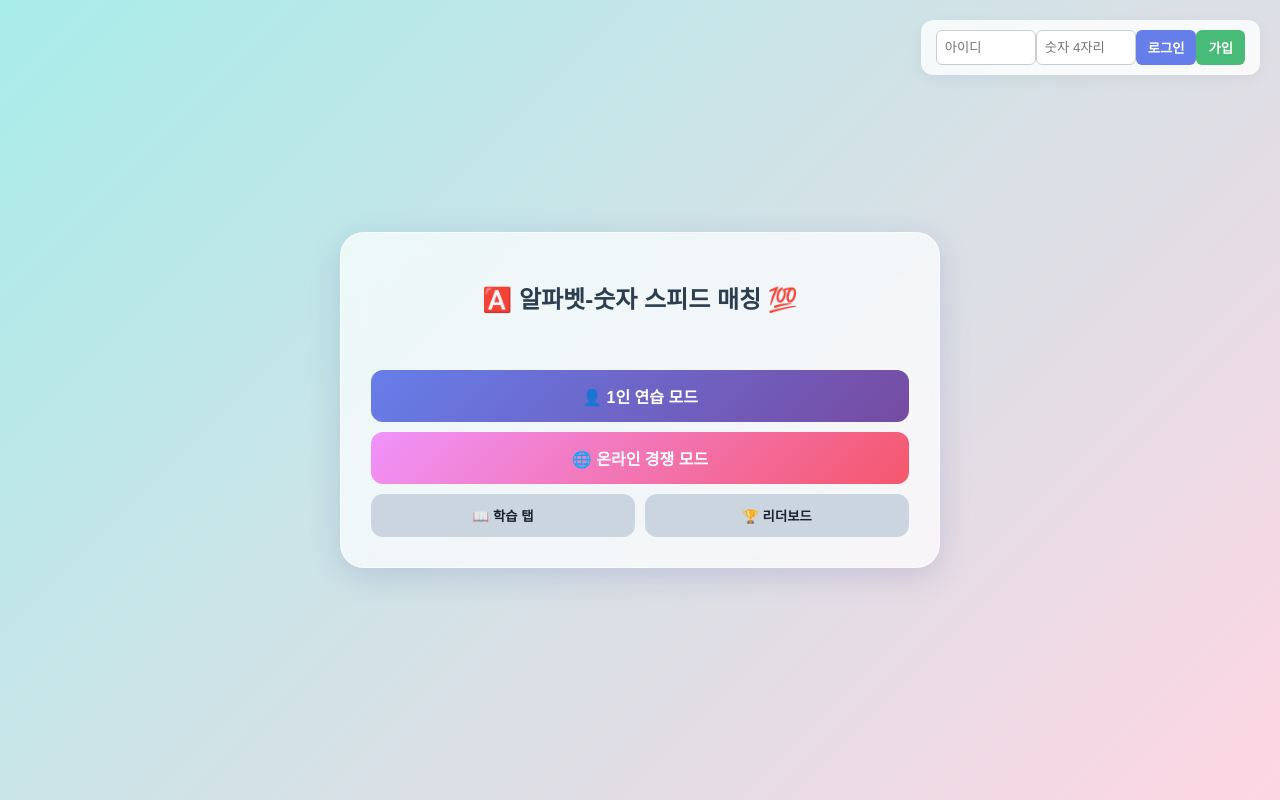
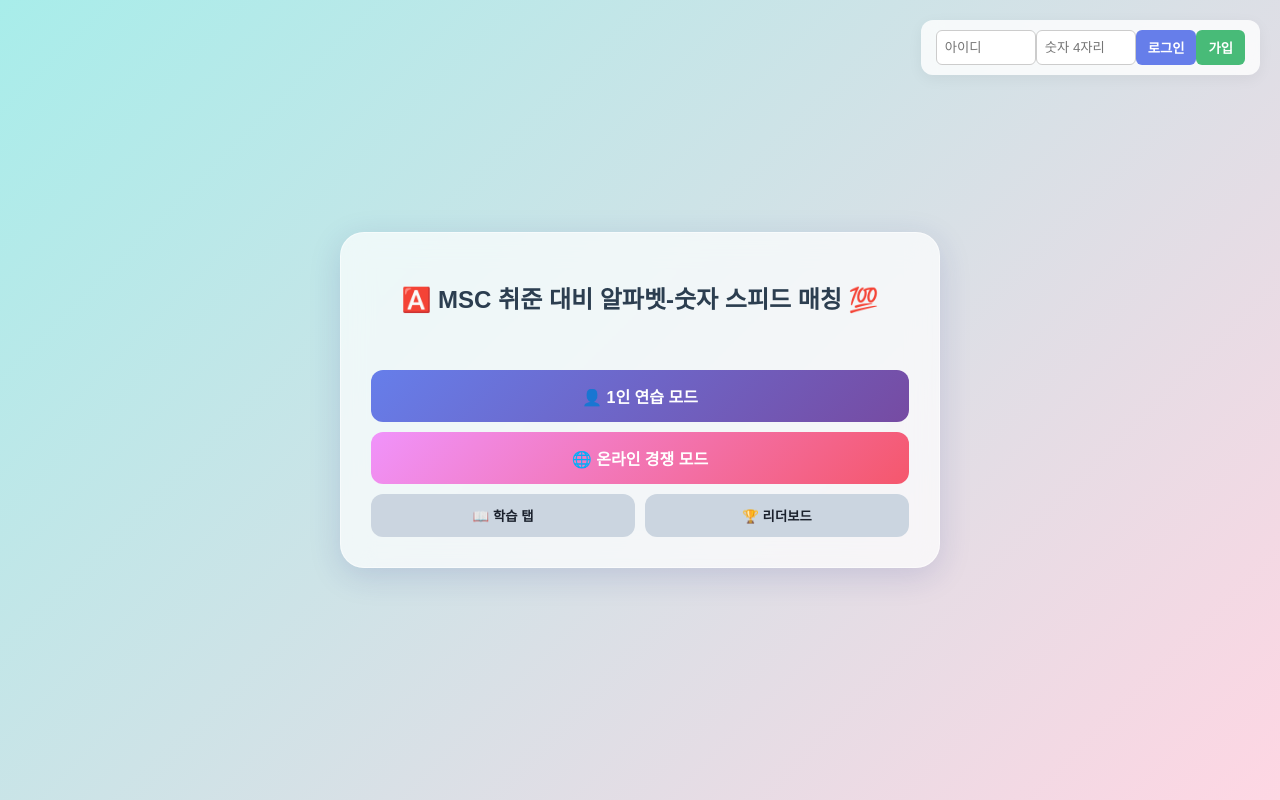
Before and after one commit to 2000may24th/26quiz, a website: page index.html in a window 1280 px wide. Drawn offline with Linux system fonts and the light colour scheme; a web font is replaced by a local one.

```diff
--- a/index.html
+++ b/index.html
@@ -3,7 +3,7 @@
 <head>
     <meta charset="UTF-8">
     <meta name="viewport" content="width=device-width, initial-scale=1.0">
-    <title>알파벳-숫자 스피드 퀴즈 (온라인)</title>
+    <title>알파벳-숫자 스피드 퀴즈</title>
     <style>
         @import url('https://cdn.jsdelivr.net/gh/orioncactus/pretendard/dist/web/static/pretendard.css');
 
@@ -77,7 +77,7 @@
 
 <div class="container">
     <div id="main-screen" class="screen active">
-        <h1>🅰️ 알파벳-숫자 스피드 매칭 💯</h1>
+        <h1>🅰️ MSC 취준 대비 알파벳-숫자 스피드 매칭 💯</h1>
         <div class="btn-group">
             <button class="main-btn" onclick="switchScreen('single-setup-screen')">👤 1인 연습 모드</button>
             <button class="main-btn online-btn" onclick="openOnlineSetup()">🌐 온라인 경쟁 모드</button>
```
